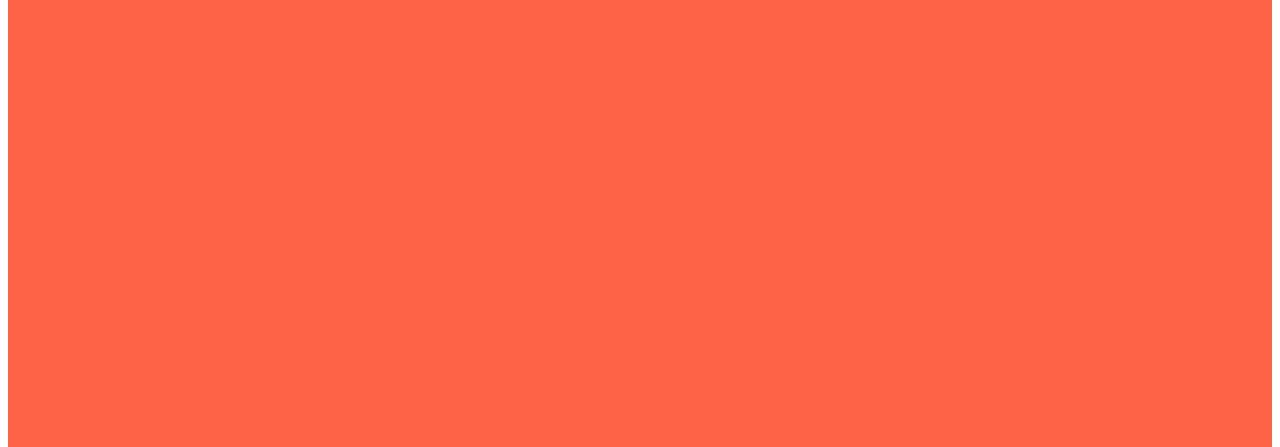
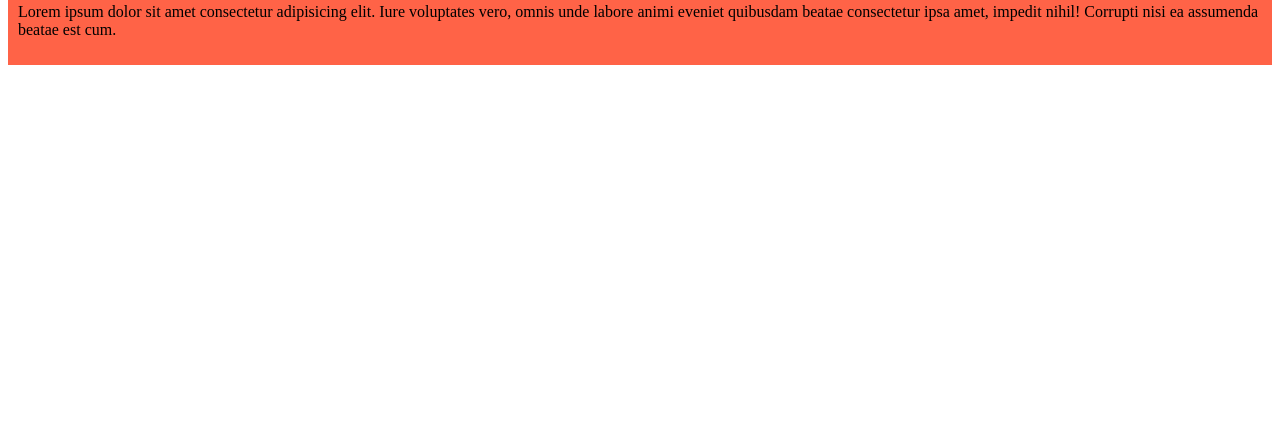
Before and after one commit to touhidcse/my-simple-website, a plain HTML site: page index.html in a window 1280 px wide. Shown: the part 74-521 px from the top of the page. Drawn offline with Linux system fonts and the light colour scheme.

Commit message:
Added a blog10

```diff
--- a/styles/blog.css
+++ b/styles/blog.css
@@ -1,4 +1,4 @@
 div{
     background-color: tomato;
-    padding: 500px;
+    padding: 10px;
 }
```
